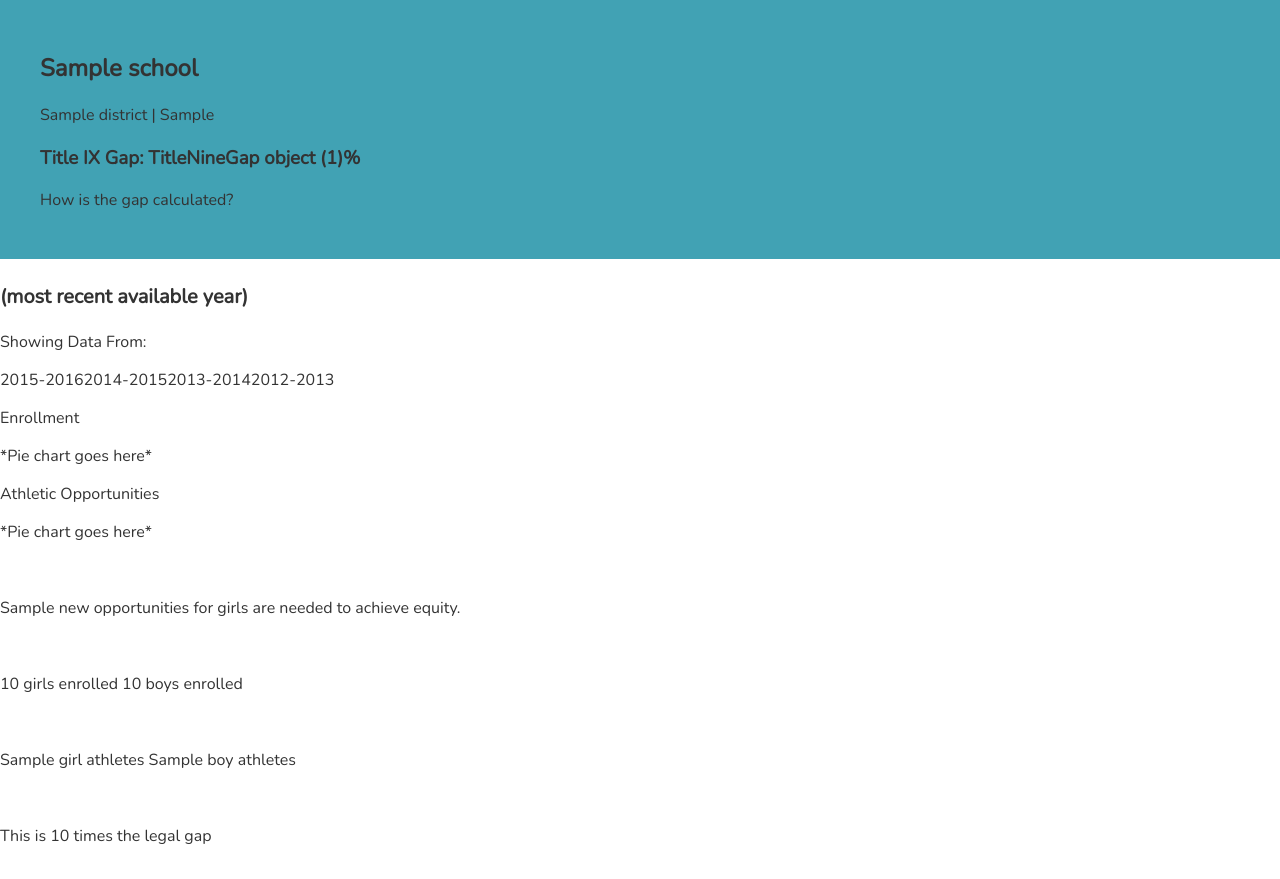
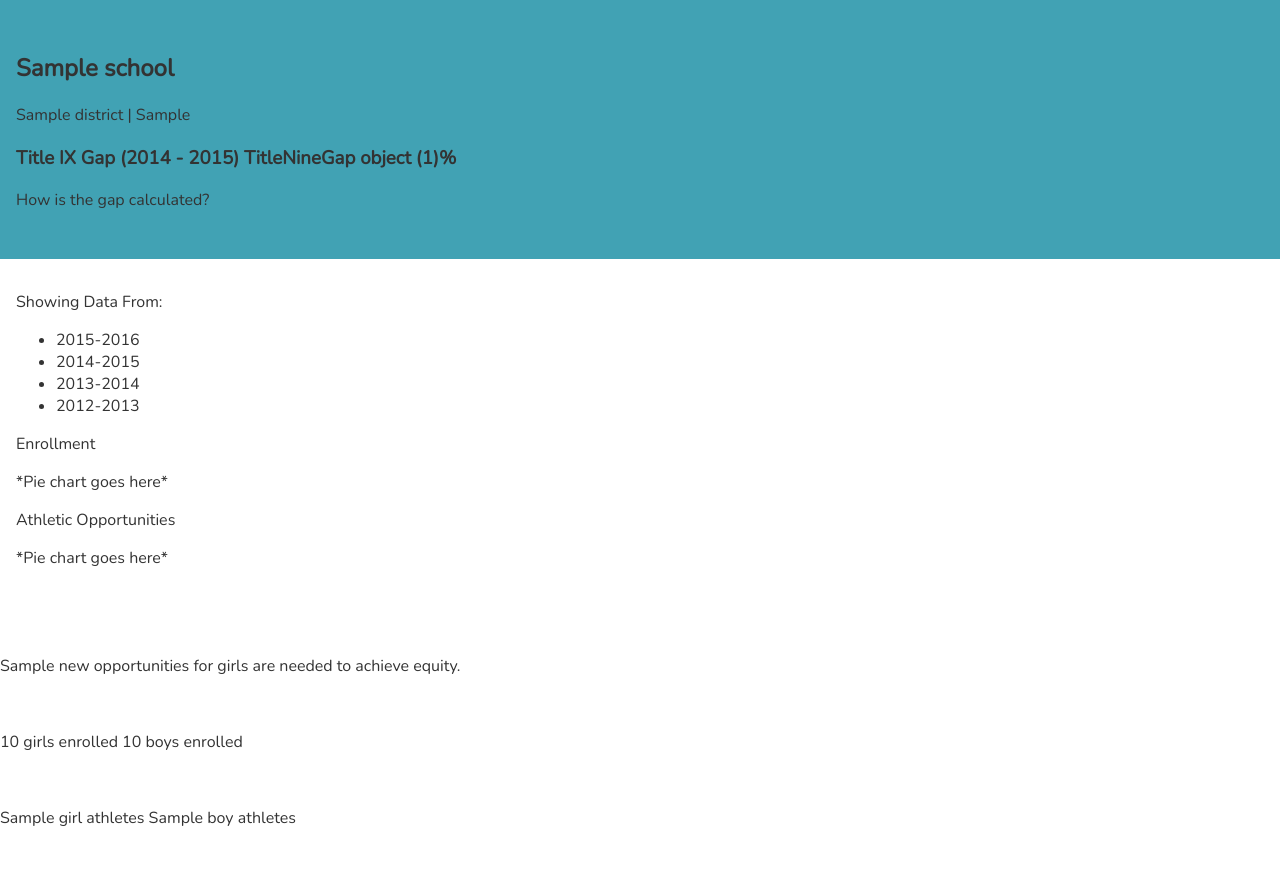
Before and after one commit to silverli/FairPlay, a Django app: template webapp/templates/school_view.html in a window 1280 px wide. Shown: the part 138-1017 px from the top of the page. Run offline with Django 3.2, Linux system fonts and the light colour scheme; tables that the repository leaves empty hold one stand-in row (values such as "Sample post"); the template is opened without the code that fills it: values that come from a table or form of the project are taken from there, most other values are stand-ins (such as "Sample title", 1, 10 or a date in 2020).

Commit message:
change strucuture of schoolview data

```diff
--- a/webapp/static/css/base.css
+++ b/webapp/static/css/base.css
@@ -35,3 +35,8 @@ input[type=submit] {
     right: 0;
     top: 0;
 }
+
+.wrapper {
+    max-width: 1200px;
+    margin: 0 auto;
+}
--- a/webapp/templates/school_view.html
+++ b/webapp/templates/school_view.html
@@ -1,22 +1,34 @@
 {% load static %}
 {% include "header.html" %}
 <section class="school-details">
-    <div class="school-details-wrapper">
-        <h2>{{school.name}}</h2>
-        <span class="school-details__dc">{{school.district.name}} | {{school.county}}</span>
+    <div class="wrapper">
+        <div class="school-details__info">
+            <h2>{{school.name}}</h2>
+            <span class="school-details__dc">{{school.district.name}} | {{school.county}}</span>
+        </div>
         <div class="school-details__gap">
-            <h3>Title IX Gap: {{title_nine_gap}}%</h3>
+            <h3>Title IX Gap (2014 - 2015) <span>{{title_nine_gap}}%</span></h3>
             <p>How is the gap calculated?</p>
         </div>
     </div>
 </section>
-    <h2><small> (most recent available year)</small></h2>
-    <p>Showing Data From:</p>
-    <p>2015-2016<t>2014-2015</t><t>2013-2014</t><t>2012-2013</t></p>
-    <p>Enrollment</p>
-    <p>*Pie chart goes here*</p>
-    <p>Athletic Opportunities</p>
+<section class="school-details__pie">
+    <div class="school-details__pie-years">
+        <span>Showing Data From:</span>
+        <ul>
+            <li>2015-2016</li>
+            <li>2014-2015</li>
+            <li>2013-2014</li>
+            <li>2012-2013</li>
+        </ul>
+    </div>
+    <div class="wrapper">
+        <p>Enrollment</p>
+        <p>*Pie chart goes here*</p>
+        <p>Athletic Opportunities</p>
         <p>*Pie chart goes here*</p><br>
+    </div>
+</section>
         <p>{{opportunities_needed}} new opportunities for girls are needed to achieve equity.</p>    <br>
 <!-- this section is just for testing -->
         <p>{{girls}} girls enrolled<t> {{boys}} boys enrolled</t></p><br>
```
Also changed, not shown: webapp/static/css/schoolview.css (+21 -3 lines).
